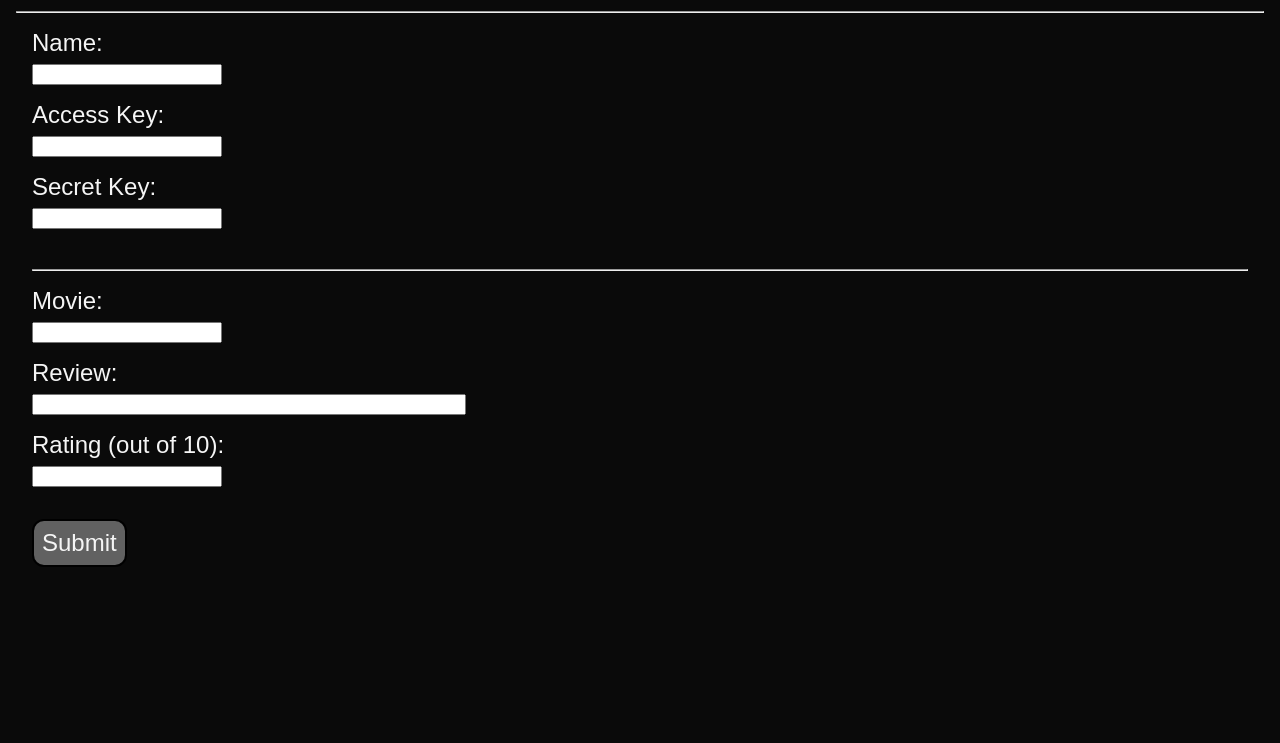
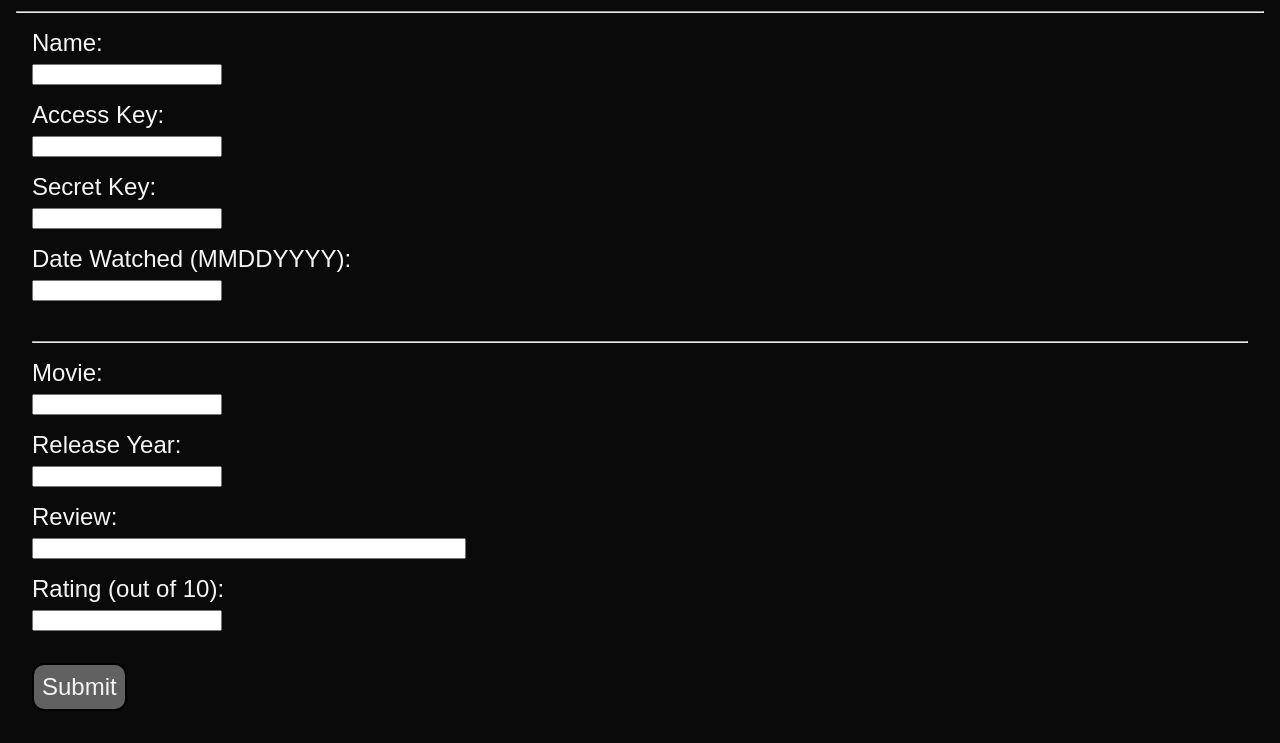
Before and after one commit to bdoestech/DB-WebApp, a website: page index.html in a window 1280 px wide. Shown: the part 108-851 px from the top of the page. Before the commit the page ends 800 px from the top, so only its background shows below. Drawn offline with Linux system fonts and the light colour scheme.

Commit message:
Added form fields for Rlease year and Date watched

```diff
--- a/index.html
+++ b/index.html
@@ -52,12 +52,21 @@
 
 		<div>
 			<label for="key">Secret Key:</label><br>
-			<input type="text" id="key" name="key" required><br> <br> <hr>
+			<input type="text" id="key" name="key" required><br>
+		</div>
+		<div>
+			<label for="date">Date Watched (MMDDYYYY):</label><br>
+			<input type="text" id="date" name="date" required><br> <br> <hr>
 		</div>
 
 		<div>
 			<label for="movie">Movie:</label><br>
 			<input type="text" id="movie" name="movie" required> <br>
+		</div>
+
+		<div>
+			<label for="year">Release Year:</label><br>
+			<input type="text" id="year" name="year" required> <br>
 		</div>
 
 		<div>
```
Also changed, not shown: server.js (+8 -3 lines).
